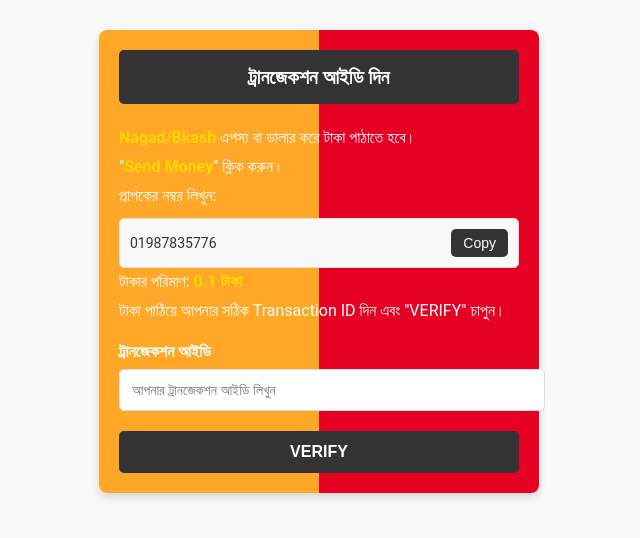
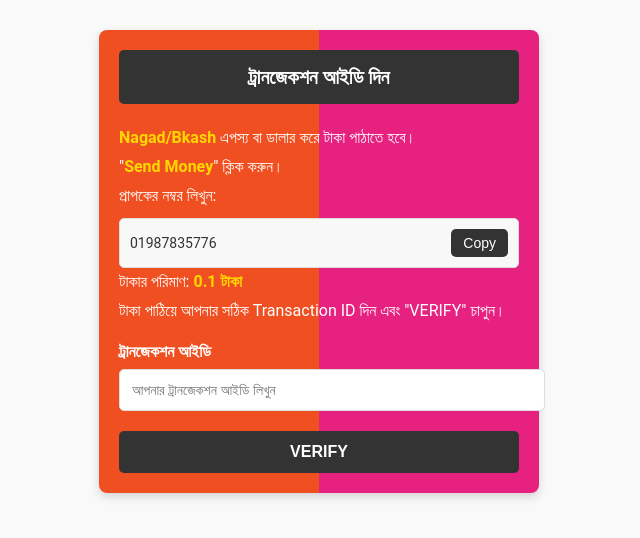
Before and after one commit to xmostafizur/TDX-NO, a plain HTML site: page index.html in a window 1280 px wide. Shown: the whole page, without its empty margins (321-961 px from the left). Drawn offline with Linux system fonts and the light colour scheme.

Commit message:
Update index.html

```diff
--- a/index.html
+++ b/index.html
@@ -16,7 +16,7 @@
       width: 90%;
       max-width: 400px;
       margin: 30px auto;
-      background: linear-gradient(to right, #FFA726 50%, #E60023 50%);
+      background: linear-gradient(to right, #F05021 50%, #e72180 50%);
       border-radius: 8px;
       box-shadow: 0 4px 10px rgba(0, 0, 0, 0.15);
       padding: 20px;
```
